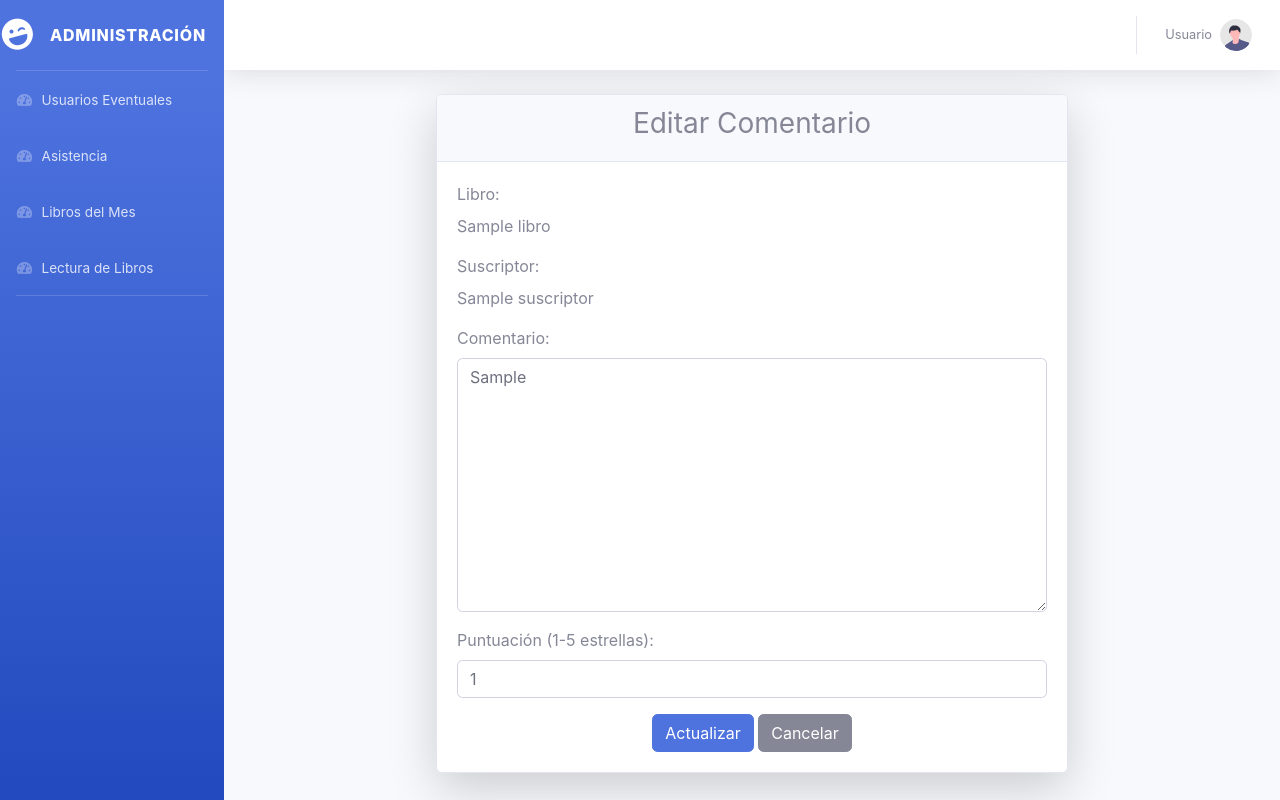
After one commit to critBus/Biblioteca, a Django app: page /agregar_comentario/1/ in a window 1280 px wide. The commit adds this page. Run offline with Django 4.2, Linux system fonts and the light colour scheme; a user stored in the database is signed in; tables that the repository leaves empty hold one stand-in row (values such as "Sample post"); parts of the project's set-up code (start-up, migrations or seed data) failed here and were passed over; some libraries are stand-ins or nearby versions.

Commit message:
cambios en prueba

```diff
--- a/apps/biblioteca/models.py
+++ b/apps/biblioteca/models.py
@@ -968,3 +968,27 @@ class Archivo(models.Model):
 
     def __str__(self):
         return f"{self.user} - {self.fecha_inicio} a {self.fecha_fin}"
+
+class ComentarioLibro(models.Model):
+    class Meta:
+        verbose_name = "Comentario de Libro"
+        verbose_name_plural = "Comentarios de Libros"
+        unique_together = ['libro', 'suscriptor']  # Evita comentarios duplicados del mismo usuario
+
+    libro = models.ForeignKey(Libro, on_delete=models.CASCADE, verbose_name="Libro")
+    suscriptor = models.ForeignKey(Suscriptor, on_delete=models.CASCADE, verbose_name="Suscriptor")
+    comentario = models.TextField(verbose_name="Comentario", validators=[RegexValidator(r"^[0-9a-zA-ZáéíóúÁÉÍÓÚñÑ ,.!¡¿?]+$")])
+    puntuacion = models.IntegerField(
+        verbose_name="Puntuación",
+        validators=[
+            MinValueValidator(1, message="La puntuación mínima es 1"),
+            MaxValueValidator(5, message="La puntuación máxima es 5")
+        ]
+    )
+    fecha = models.DateTimeField(verbose_name="Fecha", auto_now_add=True)
+
+    def __str__(self):
+        return f"Comentario de {self.suscriptor} en {self.libro}"
+
+    def clean(self):
+        super().clean()
--- a/apps/biblioteca/urls.py
+++ b/apps/biblioteca/urls.py
@@ -4,19 +4,25 @@ from .views import *
 
 urlpatterns = [
     path("register/", register, name="register"),
-path("plantilla/", plantilla_en_blanco, name="plantilla_en_blanco"),
-path("usuarios_eventuales/", tabla_usuario_eventual, name="usuarios_eventuales"),
-path("addusuarios_eventuales/", agregar_usuario_eventual, name="addusuarios_eventuales"),
-path("editarusuarios_eventuales/<int:id>/", editar_usuario_eventual, name="editarusuarios_eventuales"),
-path("delete_usuario_eventual/<int:id>/", delete_usuario_eventual, name="delete_usuario_eventual"),
-path("tabla_asistencia/", tabla_asistencia, name="tabla_asistencia"),
-path("tabla_libros_mes/", tabla_libros_mes, name="tabla_libros_mes"),
-path("tabla_lectura_libros/", tabla_lectura_libros, name="tabla_lectura_libros"),
-path("delete_asistencia/<int:id>/", delete_asistencia, name="delete_asistencia"),
-path("delete_libro_mes/<int:id>/", delete_libro_mes, name="delete_libro_mes"),
-path("delete_lectura_libros/<int:id>/", delete_lectura_libros, name="delete_lectura_libros"),
+    path("plantilla/", plantilla_en_blanco, name="plantilla_en_blanco"),
+    path("usuarios_eventuales/", tabla_usuario_eventual, name="usuarios_eventuales"),
+    path("addusuarios_eventuales/", agregar_usuario_eventual, name="addusuarios_eventuales"),
+    path("editarusuarios_eventuales/<int:id>/", editar_usuario_eventual, name="editarusuarios_eventuales"),
+    path("delete_usuario_eventual/<int:id>/", delete_usuario_eventual, name="delete_usuario_eventual"),
+    path("tabla_asistencia/", tabla_asistencia, name="tabla_asistencia"),
+    path("tabla_libros_mes/", tabla_libros_mes, name="tabla_libros_mes"),
+    path("tabla_lectura_libros/", tabla_lectura_libros, name="tabla_lectura_libros"),
+    path("delete_asistencia/<int:id>/", delete_asistencia, name="delete_asistencia"),
+    path("delete_libro_mes/<int:id>/", delete_libro_mes, name="delete_libro_mes"),
+    path("delete_lectura_libros/<int:id>/", delete_lectura_libros, name="delete_lectura_libros"),
     path('crear-asistencia/', crear_asistencia, name='crear_asistencia'),
     path('asistencia/editar/<int:asistencia_id>/', editar_asistencia, name='editar_asistencia'),
     path('agregar_libro_del_mes/', agregar_libro_del_mes, name='agregar_libro_del_mes'),
     path('editar_libro_del_mes/<int:libro_id>/', editar_libro_del_mes, name='editar_libro_del_mes'),
+    # URLs para comentarios
+    path('tabla_comentarios/', tabla_comentarios, name='tabla_comentarios'),
+    path('agregar_comentario/<int:libro_id>/', agregar_comentario, name='agregar_comentario'),
+    # URLs para préstamos
+    path('tabla_prestamos/', tabla_prestamos, name='tabla_prestamos'),
+    path('delete_prestamo/<int:id>/', delete_prestamo, name='delete_prestamo'),
 ]
--- a/apps/biblioteca/views.py
+++ b/apps/biblioteca/views.py
@@ -265,3 +265,81 @@ def editar_libro_del_mes(request, libro_id):
     return render(request, 'biblioteca/editar_libro_del_mes.html', {'form': form,
                                                                     'libro_del_mes': libro_del_mes,
                                                                     'fecha':libro_del_mes.fecha.strftime('%Y-%m-%d')})
+
+class ComentarioLibroForm(forms.ModelForm):
+    class Meta:
+        model = ComentarioLibro
+        fields = ['comentario', 'puntuacion']
+        widgets = {
+            'comentario': forms.Textarea(attrs={'class': 'form-control'}),
+            'puntuacion': forms.NumberInput(attrs={'class': 'form-control', 'min': 1, 'max': 5}),
+        }
+
+def tabla_comentarios(request):
+    comentarios = ComentarioLibro.objects.all().order_by('-fecha')
+    datos = {
+        "comentarios": [{
+            "libro": comentario.libro.titulo,
+            "suscriptor": comentario.suscriptor.nombre,
+            "comentario": comentario.comentario,
+            "puntuacion": "★" * comentario.puntuacion,
+            "fecha": comentario.fecha.strftime('%Y-%m-%d %H:%M'),
+            "id": comentario.id,
+            "libro_id": comentario.libro.id
+        } for comentario in comentarios]
+    }
+    return render(request, "biblioteca/tabla_comentarios.html", datos)
+
+def agregar_comentario(request, libro_id):
+    print(f"libro_id {libro_id}")
+    libro = Libro.objects.filter(id=libro_id).first()
+    print(f"request.user {request.user.username}")
+    suscriptor = Suscriptor.objects.filter(user=request.user).first()
+    # libro = get_object_or_404(Libro, id=libro_id)
+    # suscriptor = get_object_or_404(Suscriptor, user=request.user)
+
+    # Verificar si ya existe un comentario
+    comentario_existente = ComentarioLibro.objects.filter(libro=libro, suscriptor=suscriptor).first()
+
+    if request.method == 'POST':
+        if comentario_existente:
+            form = ComentarioLibroForm(request.POST, instance=comentario_existente)
+        else:
+            form = ComentarioLibroForm(request.POST)
+
+        if form.is_valid():
+            comentario = form.save(commit=False)
+            comentario.libro = libro
+            comentario.suscriptor = suscriptor
+            comentario.save()
+            return redirect('tabla_comentarios')
+    else:
+        if comentario_existente:
+            form = ComentarioLibroForm(instance=comentario_existente)
+        else:
+            form = ComentarioLibroForm()
+
+    return render(request, "biblioteca/agregar_comentario.html", {
+        'form': form,
+        'libro': libro,
+        'suscriptor': suscriptor
+    })
+
+def tabla_prestamos(request):
+    prestamos = Prestamo.objects.all().order_by('-fecha_prestamo')
+    datos = {
+        "prestamos": [{
+            "suscriptor": prestamo.suscriptor.nombre,
+            "libro": prestamo.libro.titulo if prestamo.libro else prestamo.revista.nombre,
+            "fecha_prestamo": prestamo.fecha_prestamo.strftime('%Y-%m-%d'),
+            "fecha_entrega": prestamo.fecha_entrga.strftime('%Y-%m-%d'),
+            "devolucion": prestamo.devolucion,
+            "id": prestamo.id,
+            "libro_id": prestamo.libro.id if prestamo.libro else None
+        } for prestamo in prestamos]
+    }
+    return render(request, "biblioteca/tabla_prestamos.html", datos)
+
+def delete_prestamo(request, id):
+    Prestamo.objects.filter(id=id).delete()
+    return redirect('tabla_prestamos')
--- a/config/settings.py
+++ b/config/settings.py
@@ -239,3 +239,8 @@ DJANGO_SUPERUSER_PASSWORD = os.environ.get("DJANGO_SUPERUSER_PASSWORD")
 DJANGO_SUPERUSER_EMAIL = os.environ.get("DJANGO_SUPERUSER_EMAIL")
 DJANGO_SUPERUSER_FIRST_NAME = os.environ.get("DJANGO_SUPERUSER_FIRST_NAME")
 DJANGO_SUPERUSER_LAST_NAME = os.environ.get("DJANGO_SUPERUSER_LAST_NAME")
+
+# JAZZMIN_UI_TWEAKS = {
+#     "theme": "darkly",
+#     "dark_mode_theme": "darkly",
+# }
--- /dev/null
+++ b/templates/biblioteca/agregar_comentario.html
@@ -0,0 +1,52 @@
+{% extends "biblioteca/blank.html" %}
+
+{% block content %}
+<div class="container">
+    <div class="row justify-content-center">
+        <div class="col-lg-8">
+            <div class="card shadow-lg">
+                <div class="card-header">
+                    <h3 class="text-center">{% if form.instance.pk %}Editar{% else %}Agregar{% endif %} Comentario</h3>
+                </div>
+                <div class="card-body">
+                    <form method="post">
+                        {% csrf_token %}
+                        <div class="form-group">
+                            <label>Libro:</label>
+                            <p class="form-control-static">{{ libro.titulo }}</p>
+                        </div>
+                        <div class="form-group">
+                            <label>Suscriptor:</label>
+                            <p class="form-control-static">{{ suscriptor.nombre }}</p>
+                        </div>
+                        <div class="form-group">
+                            <label for="{{ form.comentario.id_for_label }}">Comentario:</label>
+                            {{ form.comentario }}
+                            {% if form.comentario.errors %}
+                                <div class="alert alert-danger">
+                                    {{ form.comentario.errors }}
+                                </div>
+                            {% endif %}
+                        </div>
+                        <div class="form-group">
+                            <label for="{{ form.puntuacion.id_for_label }}">Puntuación (1-5 estrellas):</label>
+                            {{ form.puntuacion }}
+                            {% if form.puntuacion.errors %}
+                                <div class="alert alert-danger">
+                                    {{ form.puntuacion.errors }}
+                                </div>
+                            {% endif %}
+                        </div>
+                        <div class="text-center">
+                            <button type="submit" class="btn btn-primary">
+                                {% if form.instance.pk %}Actualizar{% else %}Guardar{% endif %}
+                            </button>
+                            <a href="{% url 'tabla_comentarios' %}" class="btn btn-secondary">Cancelar</a>
+                        </div>
+                    </form>
+                </div>
+            </div>
+        </div>
+    </div>
+</div>
+{% endblock %}
```
Also changed, not shown: apps/biblioteca/admin.py (+42 -6 lines), templates/biblioteca/tabla_comentarios.html (added, +35 -0 lines), templates/biblioteca/tabla_lectura_libros.html (+7 -5 lines), templates/biblioteca/tabla_prestamos.html (added, +43 -0 lines), apps/biblioteca/migrations/0005_comentariolibro.py (added).
